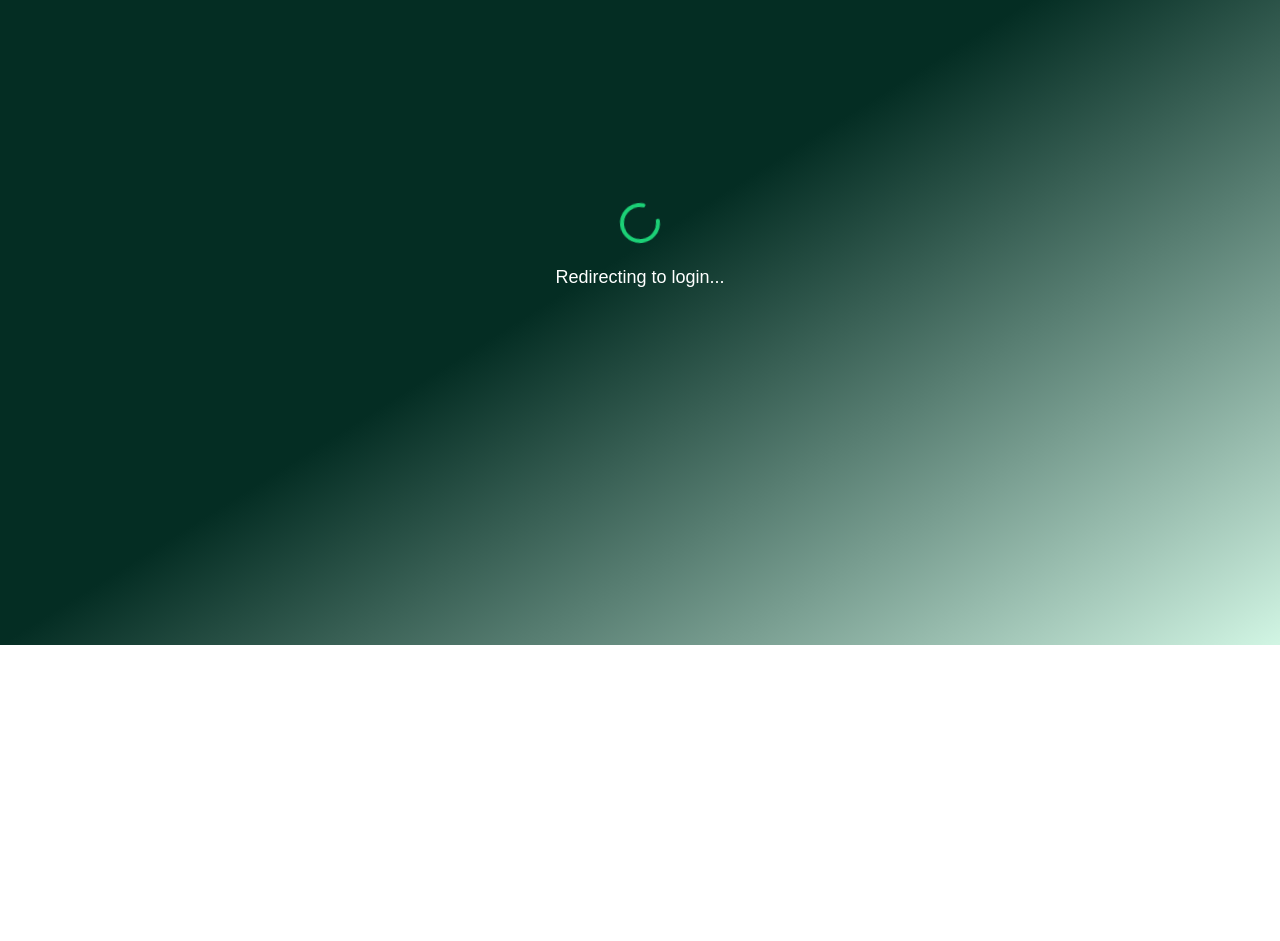
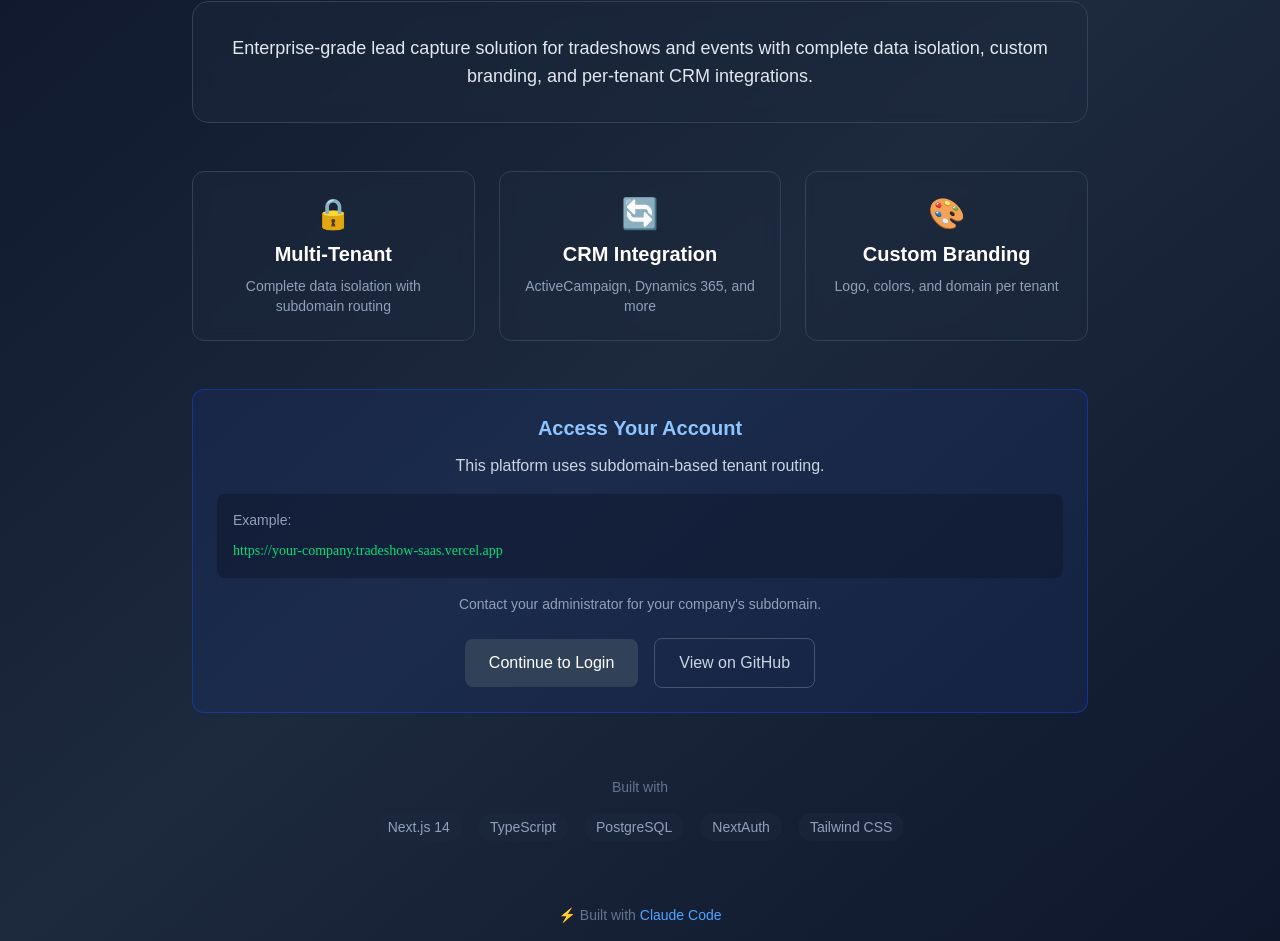
Before and after one commit to iamjosaguiar/tradeshow-saas, a Next.js app: page / in a window 1280 px wide. Before the commit this address had no page. Shown: the part 155-1096 px from the top of the page. Before the commit the page ends 800 px from the top, so only its background shows below. Built offline with nearby package versions, Linux system fonts and the light colour scheme.

Commit message:
feat: Add proper landing page for root domain
- Replace auto-redirect with informative landing page
- Explain multi-tenant subdomain routing
- Add features showcase
- Link to GitHub repository
- Provide access instructions for tenants

```diff
--- a/app/page.tsx
+++ b/app/page.tsx
@@ -1,23 +1,121 @@
-"use client"
+/**
+ * Root Domain Landing Page
+ * Shows when accessing tradeshow-saas.vercel.app (no subdomain)
+ */
 
-import { useEffect } from "react"
-import { useRouter } from "next/navigation"
-import { Loader2 } from "lucide-react"
+import Link from 'next/link';
 
 export default function HomePage() {
-  const router = useRouter()
+  return (
+    <div className="min-h-screen bg-gradient-to-br from-slate-900 via-slate-800 to-slate-900 flex items-center justify-center p-4">
+      <div className="max-w-4xl w-full space-y-8 text-center">
+        {/* Logo/Title */}
+        <div className="space-y-4">
+          <h1 className="text-6xl font-bold text-white tracking-tight">
+            Tradeshow Lead Capture
+          </h1>
+          <p className="text-2xl text-slate-300">
+            Multi-tenant SaaS Platform
+          </p>
+        </div>
 
-  useEffect(() => {
-    // Redirect to login page
-    router.push("/login")
-  }, [router])
+        {/* Description */}
+        <div className="bg-slate-800/50 backdrop-blur border border-slate-700 rounded-2xl p-8 space-y-4">
+          <p className="text-lg text-slate-200">
+            Enterprise-grade lead capture solution for tradeshows and events with complete data isolation,
+            custom branding, and per-tenant CRM integrations.
+          </p>
+        </div>
 
-  return (
-    <div className="min-h-screen bg-gradient-to-br from-[rgb(4,45,35)] via-[rgb(4,45,35)] to-[rgb(27,208,118)]/20 flex items-center justify-center">
-      <div className="text-center">
-        <Loader2 className="h-12 w-12 animate-spin text-[rgb(27,208,118)] mx-auto mb-4" />
-        <p className="text-white text-lg">Redirecting to login...</p>
+        {/* Features Grid */}
+        <div className="grid md:grid-cols-3 gap-6 mt-12">
+          <div className="bg-slate-800/50 backdrop-blur border border-slate-700 rounded-xl p-6 space-y-2">
+            <div className="text-3xl">🔒</div>
+            <h3 className="text-xl font-semibold text-white">Multi-Tenant</h3>
+            <p className="text-sm text-slate-400">
+              Complete data isolation with subdomain routing
+            </p>
+          </div>
+
+          <div className="bg-slate-800/50 backdrop-blur border border-slate-700 rounded-xl p-6 space-y-2">
+            <div className="text-3xl">🔄</div>
+            <h3 className="text-xl font-semibold text-white">CRM Integration</h3>
+            <p className="text-sm text-slate-400">
+              ActiveCampaign, Dynamics 365, and more
+            </p>
+          </div>
+
+          <div className="bg-slate-800/50 backdrop-blur border border-slate-700 rounded-xl p-6 space-y-2">
+            <div className="text-3xl">🎨</div>
+            <h3 className="text-xl font-semibold text-white">Custom Branding</h3>
+            <p className="text-sm text-slate-400">
+              Logo, colors, and domain per tenant
+            </p>
+          </div>
+        </div>
+
+        {/* Access Instructions */}
+        <div className="bg-blue-900/20 border border-blue-700/50 rounded-xl p-6 mt-12">
+          <h3 className="text-xl font-semibold text-blue-300 mb-3">
+            Access Your Account
+          </h3>
+          <p className="text-slate-300 mb-4">
+            This platform uses subdomain-based tenant routing.
+          </p>
+          <div className="bg-slate-900/50 rounded-lg p-4 text-left">
+            <p className="text-sm text-slate-400 mb-2">Example:</p>
+            <code className="text-green-400 text-sm">
+              https://your-company.tradeshow-saas.vercel.app
+            </code>
+          </div>
+          <p className="text-sm text-slate-400 mt-4">
+            Contact your administrator for your company's subdomain.
+          </p>
+          <div className="mt-6 space-x-4">
+            <Link
+              href="/login"
+              className="inline-block px-6 py-3 bg-slate-700 hover:bg-slate-600 text-white font-medium rounded-lg transition-colors"
+            >
+              Continue to Login
+            </Link>
+            <a
+              href="https://github.com/iamjosaguiar/tradeshow-saas"
+              target="_blank"
+              rel="noopener noreferrer"
+              className="inline-block px-6 py-3 border border-slate-600 hover:border-slate-500 text-slate-300 hover:text-white font-medium rounded-lg transition-colors"
+            >
+              View on GitHub
+            </a>
+          </div>
+        </div>
+
+        {/* Tech Stack */}
+        <div className="pt-8 space-y-4">
+          <p className="text-sm text-slate-500">Built with</p>
+          <div className="flex flex-wrap justify-center gap-4 text-sm text-slate-400">
+            <span className="px-3 py-1 bg-slate-800/50 rounded-full">Next.js 14</span>
+            <span className="px-3 py-1 bg-slate-800/50 rounded-full">TypeScript</span>
+            <span className="px-3 py-1 bg-slate-800/50 rounded-full">PostgreSQL</span>
+            <span className="px-3 py-1 bg-slate-800/50 rounded-full">NextAuth</span>
+            <span className="px-3 py-1 bg-slate-800/50 rounded-full">Tailwind CSS</span>
+          </div>
+        </div>
+
+        {/* Footer */}
+        <div className="pt-8 text-sm text-slate-500">
+          <p>
+            ⚡ Built with{' '}
+            <a
+              href="https://claude.com/claude-code"
+              target="_blank"
+              rel="noopener noreferrer"
+              className="text-blue-400 hover:text-blue-300 transition-colors"
+            >
+              Claude Code
+            </a>
+          </p>
+        </div>
       </div>
     </div>
-  )
+  );
 }
```
